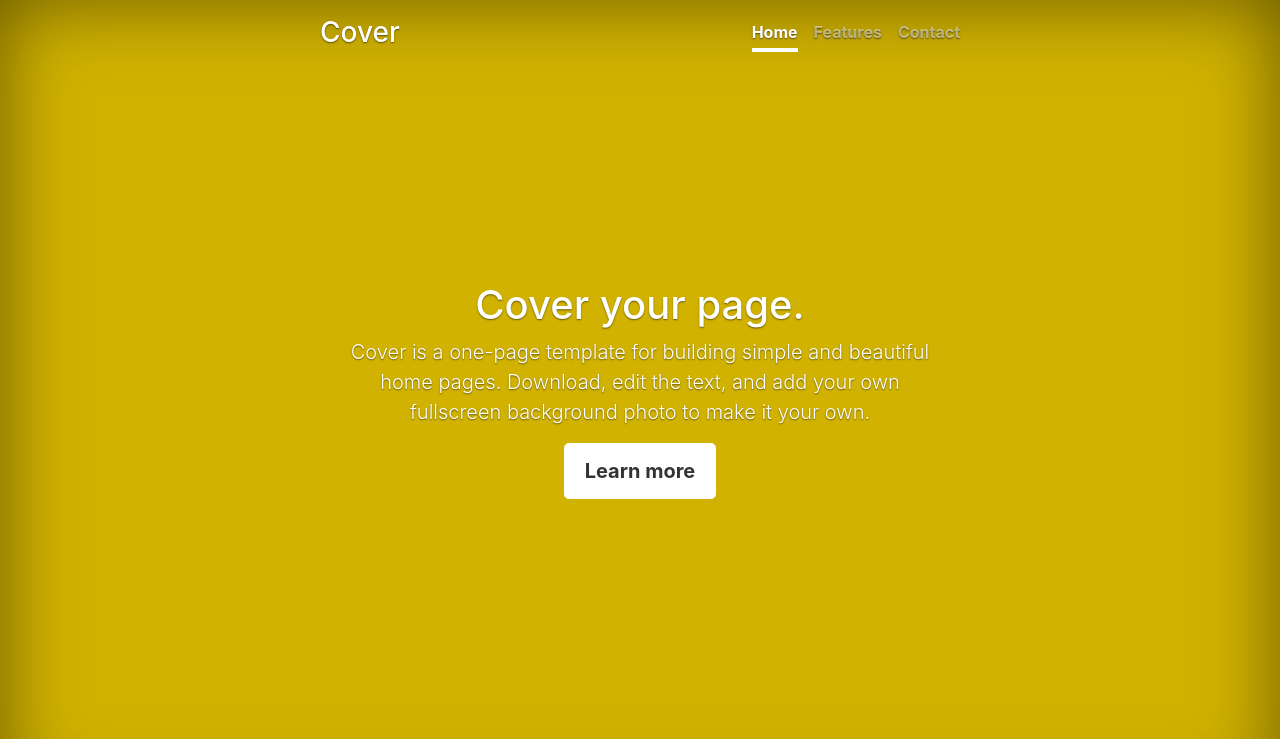
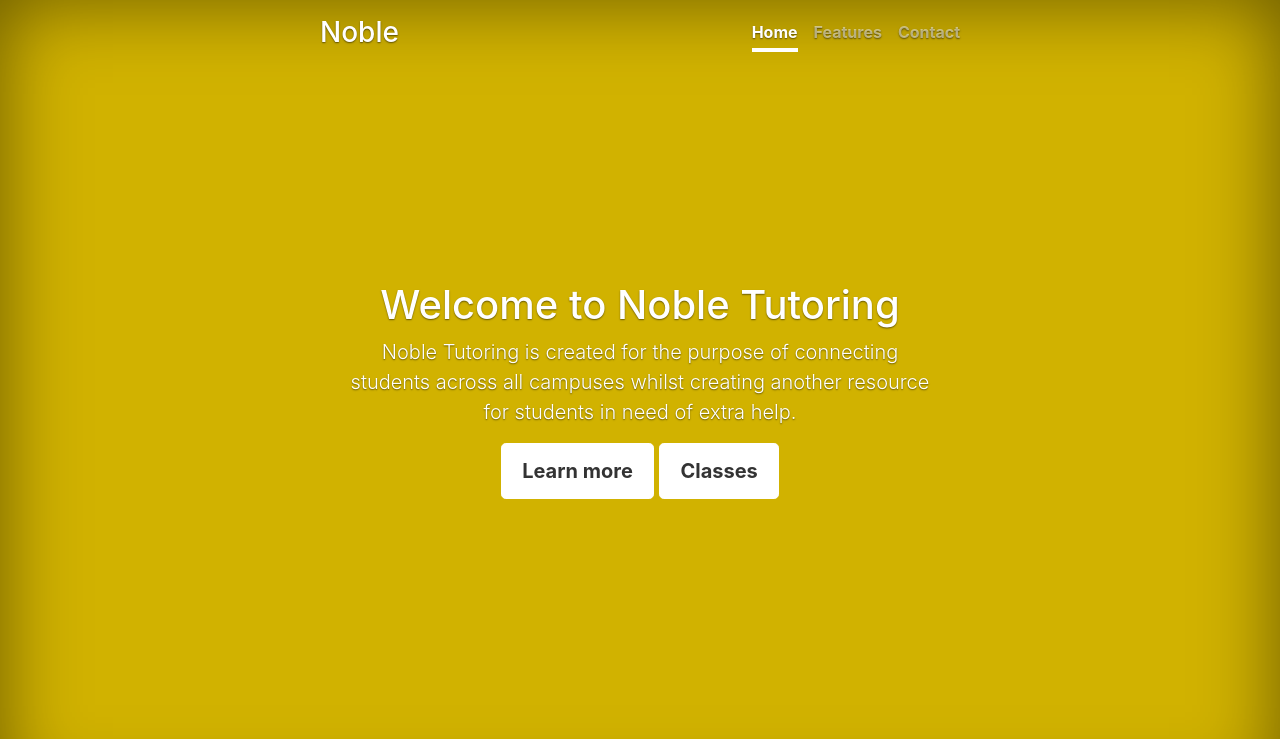
Before and after one commit to aksel3901/project1, a Django app: page / in a window 1280 px wide. Shown: the top 739 px of the page. Run offline with Django 3.2, Linux system fonts and the light colour scheme; some libraries are stand-ins or nearby versions.

Commit message:
changed wording for home page

```diff
--- a/testproject/noble_tutoring/templates/noble_tutoring/homepage.html
+++ b/testproject/noble_tutoring/templates/noble_tutoring/homepage.html
@@ -50,7 +50,7 @@
     <div class="cover-container d-flex w-100 h-100 p-3 mx-auto flex-column">
   <header class="masthead mb-auto">
     <div class="inner">
-      <h3 class="masthead-brand">Cover</h3>
+      <h3 class="masthead-brand">Noble</h3>
       <nav class="nav nav-masthead justify-content-center">
         <a class="nav-link active" href="#">Home</a>
         <a class="nav-link" href="#">Features</a>
@@ -60,10 +60,11 @@
   </header>
 
   <main role="main" class="inner cover">
-    <h1 class="cover-heading">Cover your page.</h1>
-    <p class="lead">Cover is a one-page template for building simple and beautiful home pages. Download, edit the text, and add your own fullscreen background photo to make it your own.</p>
+    <h1 class="cover-heading"> Welcome to Noble Tutoring </h1>
+    <p class="lead">Noble Tutoring is created for the purpose of connecting students across all campuses whilst creating another resource for students in need of extra help.</p>
     <p class="lead">
       <a href="#" class="btn btn-lg btn-secondary">Learn more</a>
+      <a href="#" class="btn btn-lg btn-secondary">Classes</a>
     </p>
   </main>
 
```
